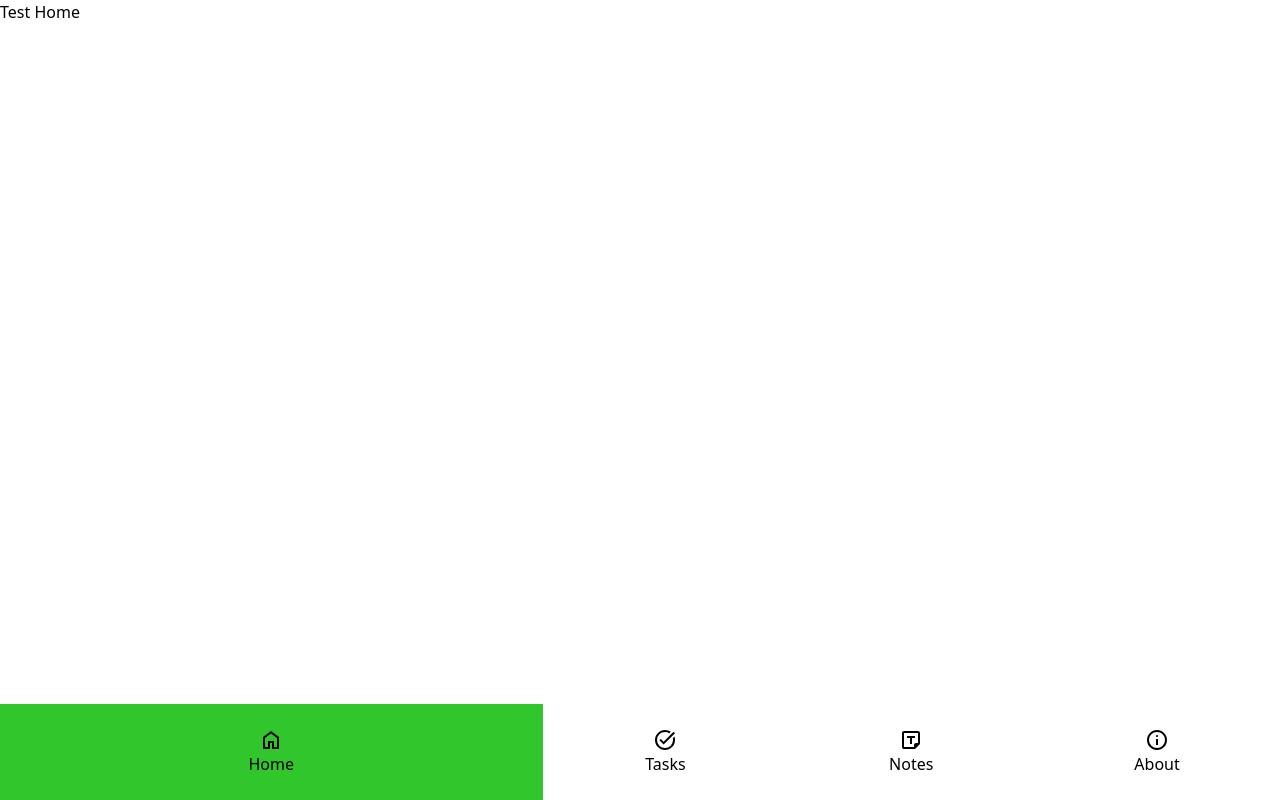
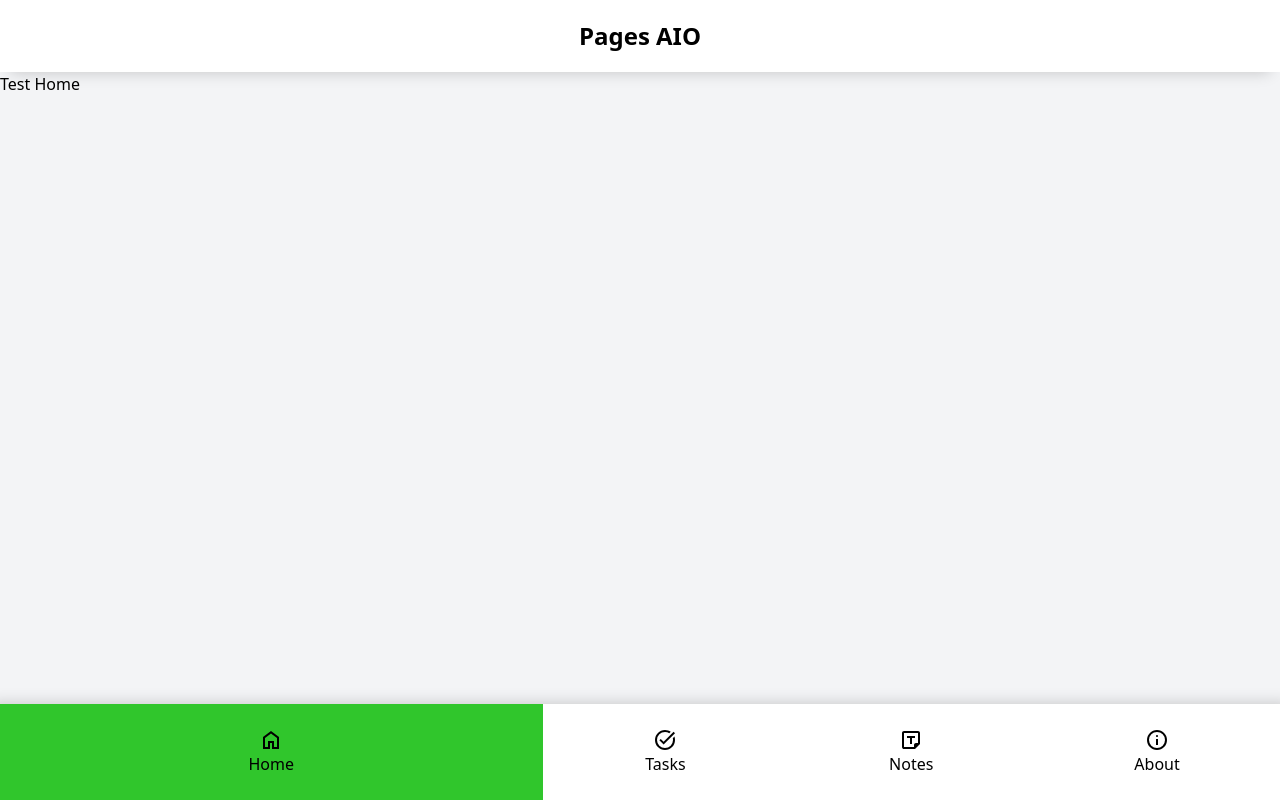
Before and after one commit to smgsankar/mini-projects, a React (Vite) app in the folder todo/: page / in a window 1280 px wide. Built offline with nearby package versions, Linux system fonts and the light colour scheme.

Commit message:
feat: add topbar to layout

```diff
--- a/todo/src/App.jsx
+++ b/todo/src/App.jsx
@@ -1,14 +1,15 @@
 import { useEffect, useRef, useState } from "react";
 import { BottomNavigation } from "./Common/components/BottomNavigation";
-import { Home } from "./Home";
+import { Topbar } from "./Common/components/Topbar";
 import { Tasks } from "./Tasks";
 import { Notes } from "./Notes";
 import { About } from "./About";
+import { Home } from "./Home";
 
 export function App() {
   const containerRef = useRef(null);
   const [activeTab, setActiveTab] = useState(0);
-  const touchStartXRef = useRef(-1);
+  const touchStartXRef = useRef({ x: -1, y: -1 });
 
   const handleSwipe = (direction) => {
     if (direction === "left") {
@@ -20,22 +21,35 @@ export function App() {
 
   const handleTouchStart = (e) => {
     const touch = e.touches[0];
-    touchStartXRef.current = touch.clientX;
+    touchStartXRef.current = {
+      x: touch.clientX,
+      y: touch.clientY,
+    };
   };
 
   const handleTouchEnd = (e) => {
-    const touchStartX = touchStartXRef.current;
-    if (touchStartX === -1) return;
+    const touchStartX = touchStartXRef.current.x;
+    const touchStartY = touchStartXRef.current.y;
+
+    if (touchStartX === -1 || touchStartY === -1) return;
     const touch = e.changedTouches[0];
     const touchEndX = touch.clientX;
+    const touchEndY = touch.clientY;
     const diffX = touchStartX - touchEndX;
+    const diffY = touchStartY - touchEndY;
+
+    if (Math.abs(diffY) > 100) return;
 
     if (diffX > 50) {
       handleSwipe("left");
     } else if (diffX < -50) {
       handleSwipe("right");
     }
-    touchStartXRef.current = -1;
+
+    touchStartXRef.current = {
+      x: -1,
+      y: -1,
+    };
   };
 
   useEffect(() => {
@@ -47,10 +61,11 @@ export function App() {
   }, [activeTab]);
 
   return (
-    <>
+    <div className="relative">
+      <Topbar />
       <div
         ref={containerRef}
-        className="w-fill h-fill flex overflow-hidden"
+        className="w-full h-full bg-gray-100 flex overflow-hidden pt-[72px] pb-24 relative"
         onTouchStart={handleTouchStart}
         onTouchEnd={handleTouchEnd}
       >
@@ -60,6 +75,6 @@ export function App() {
         <About active={activeTab === 3} />
       </div>
       <BottomNavigation activeTab={activeTab} setActiveTab={setActiveTab} />
-    </>
+    </div>
   );
 }
--- a/todo/src/Common/components/BottomNavigation/index.jsx
+++ b/todo/src/Common/components/BottomNavigation/index.jsx
@@ -30,8 +30,8 @@ export function BottomNavigation({ activeTab, setActiveTab }) {
   };
 
   return (
-    <div className="fixed bottom-0 shadow-elevated">
-      <div className="flex flex-row justify-evenly w-[100dvw]">
+    <div className="fixed bottom-0 bg-white shadow-topElevated">
+      <div className="flex flex-row justify-evenly w-full">
         {tabs.map((tab, index) => {
           const { name, label, icon } = tab;
           const isActive = activeTab === index;
--- /dev/null
+++ b/todo/src/Common/components/Topbar.jsx
@@ -0,0 +1,15 @@
+export function Topbar() {
+  const handleClick = (e) => {
+    console.log("Clicked at topbar");
+    e.stopPropagation();
+  };
+
+  return (
+    <div
+      onClick={handleClick}
+      className="fixed top-0 left-0 bg-white w-full font-semibold text-2xl text-center py-5 shadow-bottomElevated z-10"
+    >
+      Pages AIO
+    </div>
+  );
+}
--- a/todo/src/index.css
+++ b/todo/src/index.css
@@ -6,7 +6,8 @@ body {
   margin: 0;
   min-width: 100dvw;
   min-height: 100dvh;
-  overflow-y: hidden;
+  overflow: hidden;
+  background-color: #F3F4F6;
 }
 
 dialog::backdrop {
```
